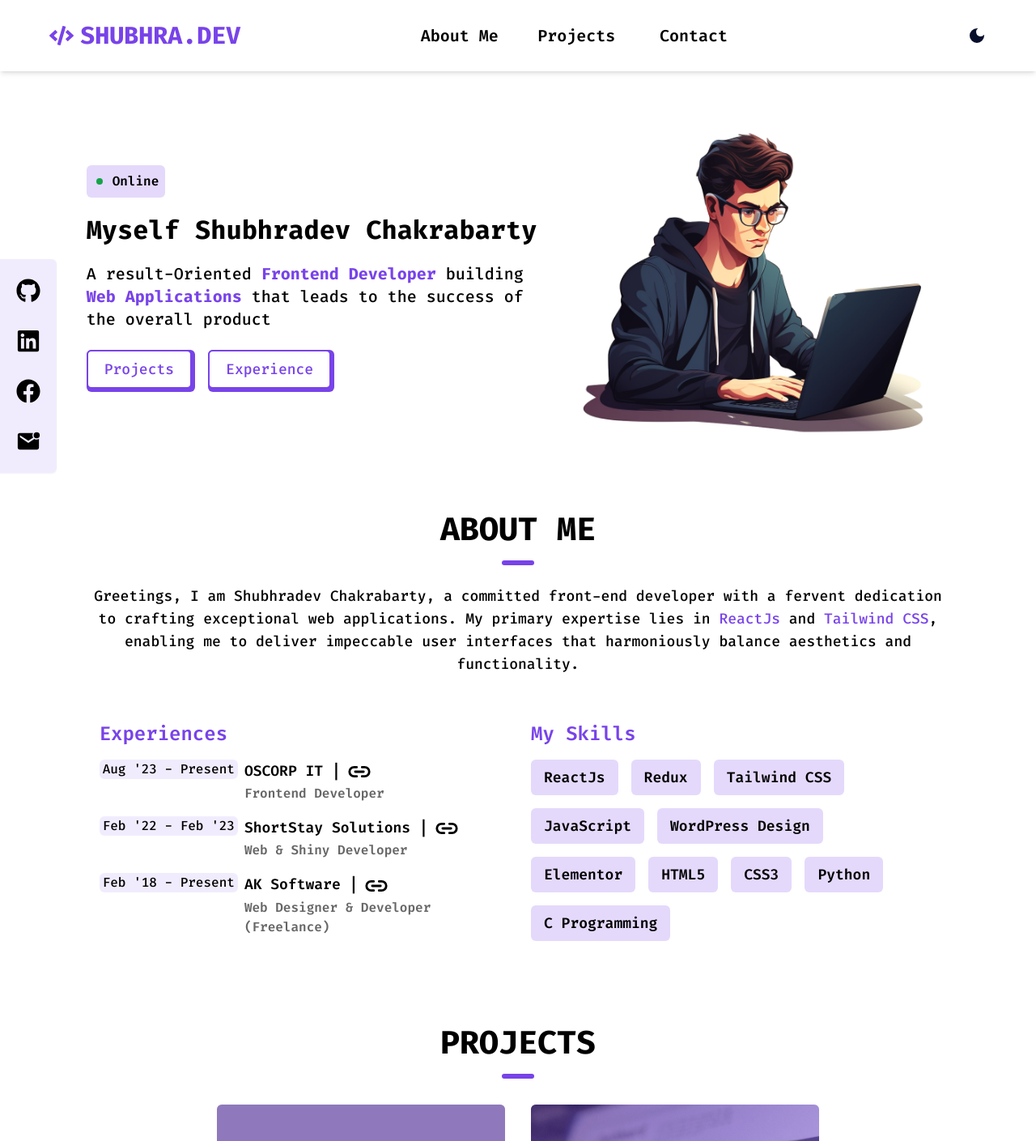
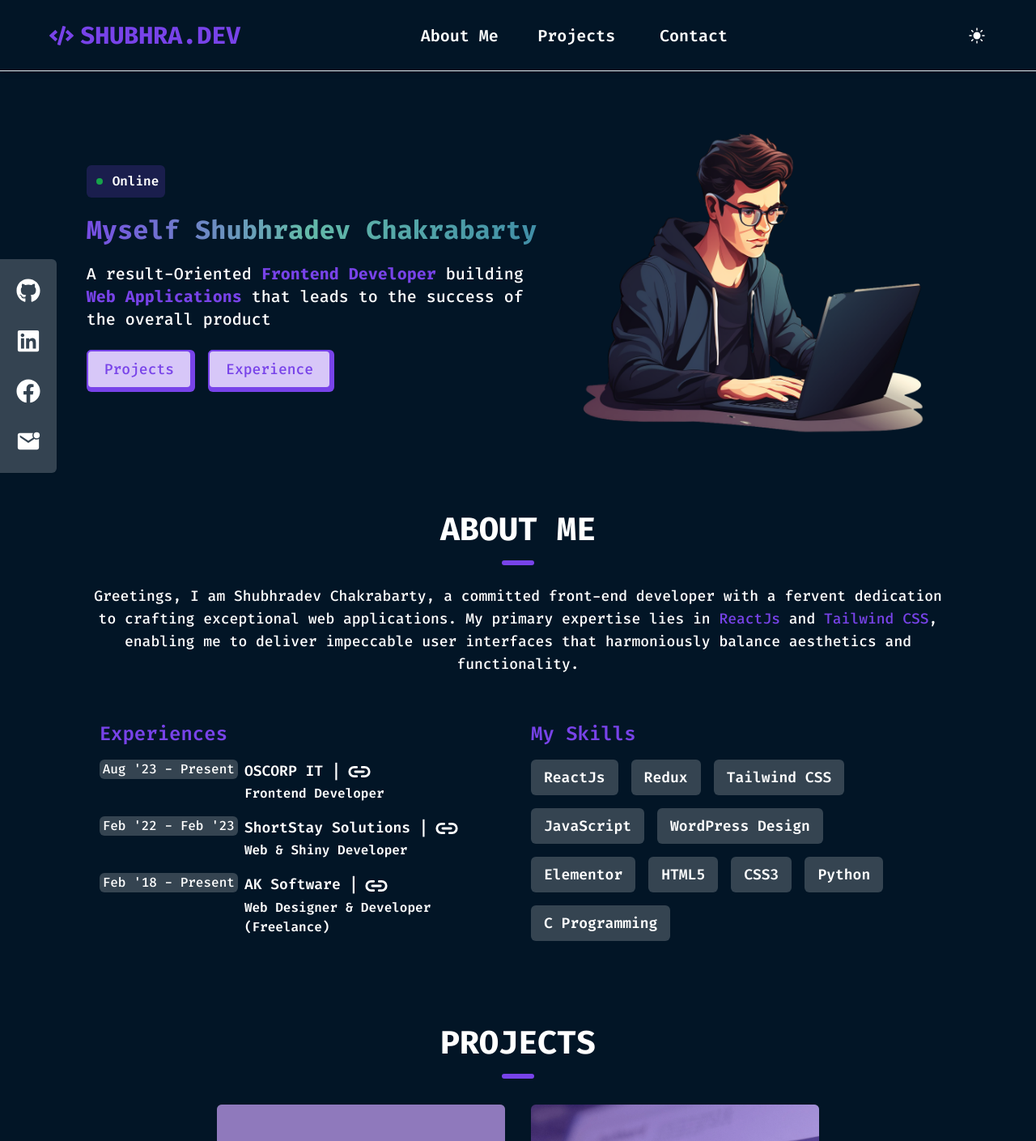
Before and after one commit to Shubhra-dev/portfolio, a React (Vite) app: page / in a window 1280 px wide. Shown: the top 1409 px of the page at 81% size. Built offline with nearby package versions, Linux system fonts and the light colour scheme; grey boxes are pictures that could not be loaded.

Commit message:
Gradient Title added, dark color changed, set Dark as default

```diff
--- a/src/index.css
+++ b/src/index.css
@@ -17,3 +17,18 @@
 .animate-fade {
   animation: fade ease-in 1s;
 }
+
+.gradient-text {
+  background: linear-gradient(
+    to left,
+    #7843e9,
+    #64baa9,
+    #408da7,
+    #64baa9,
+    #7843e9,
+    #64baa9,
+    #408da7
+  );
+  background-size: 300% 300%;
+  background-clip: text;
+}
--- a/src/theme/themeSlice.js
+++ b/src/theme/themeSlice.js
@@ -1,6 +1,6 @@
 import { createSlice } from "@reduxjs/toolkit";
 const initialState = {
-  darkTheme: false,
+  darkTheme: true,
 };
 
 const themeSlice = createSlice({
--- a/src/ui/AppLayout.jsx
+++ b/src/ui/AppLayout.jsx
@@ -38,6 +38,7 @@ function AppLayout() {
       </div>
       <Header />
       <div className="h-[88px] w-full"></div>
+
       <Outlet />
       <Footer />
     </div>
--- a/src/ui/Hero.jsx
+++ b/src/ui/Hero.jsx
@@ -16,7 +16,7 @@ function Hero() {
           <GoDotFill className=" text-green-600" />
           <h4 className="font-semibold">online</h4>
         </div>
-        <h2 className="text-2xl sm:text-[32px] laptop:text-5xl font-black py-6">
+        <h2 className="text-transparent text-2xl sm:text-[32px] laptop:text-5xl font-black py-6 gradient-text animate-grad">
           Myself Shubhradev Chakrabarty
         </h2>
         <h5 className="text-lg sm:text-xl font-medium pb-6">
--- a/src/ui/Projects.jsx
+++ b/src/ui/Projects.jsx
@@ -9,6 +9,7 @@ import logo from "../assets/logo.png";
 import ak from "../assets/ak.png";
 import aksoft from "../assets/aksoft.jpg";
 import ProjectItem from "./ProjectItem";
+import { useSelector } from "react-redux";
 const project = [
   {
     id: "1",
@@ -53,9 +54,14 @@ const project = [
   },
 ];
 function Projects() {
+  const darkTheme = useSelector((state) => state.theme.darkTheme);
   return (
     <div className="w-5/6 m-auto py-6" id="projects">
-      <h1 className="text-center uppercase text-[40px] font-black pb-2">
+      <h1
+        className={`text-center uppercase text-[40px] font-black pb-2 ${
+          darkTheme ? "text-prime" : ""
+        }`}
+      >
         Projects
       </h1>
       <div className="w-max m-auto py-[3px] px-5 bg-sub rounded-md"></div>
--- a/tailwind.config.js
+++ b/tailwind.config.js
@@ -9,10 +9,21 @@ export default {
       colors: {
         prime: "#FFFFFF",
         sub: "#7843E9",
-        dark: "#070F2B",
+        sub2: "#64BAA9",
+        sub3: "#408DA7",
+        dark: "#021526",
       },
       screens: {
         laptop: "1300px",
+      },
+      keyframes: {
+        gradient: {
+          "0%": { backgroundPosition: "0% 50%" },
+          "100%": { backgroundPosition: "100% 50%" },
+        },
+      },
+      animation: {
+        grad: "gradient 4s linear infinite",
       },
     },
   },
```
